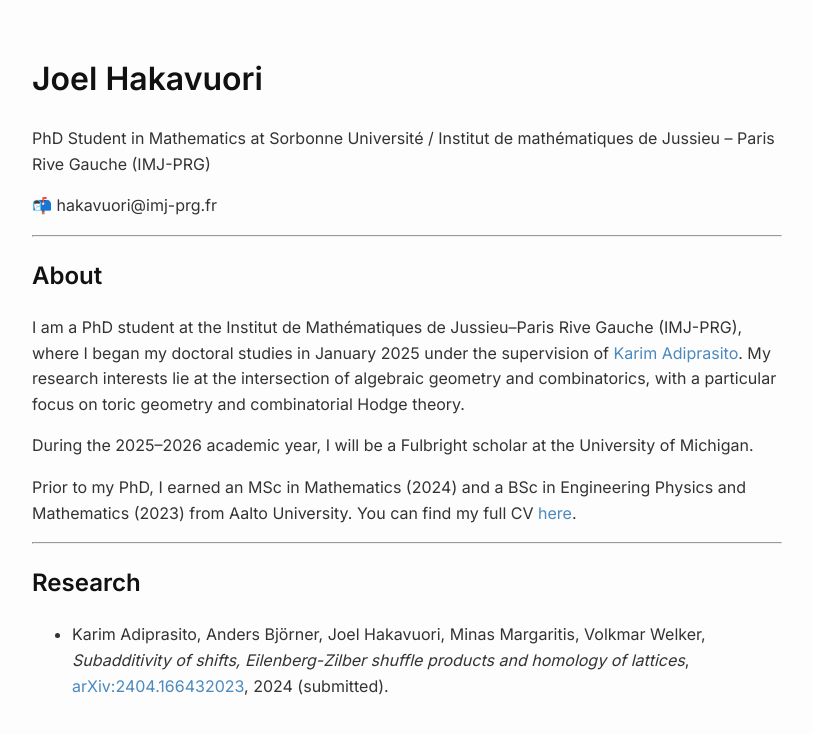
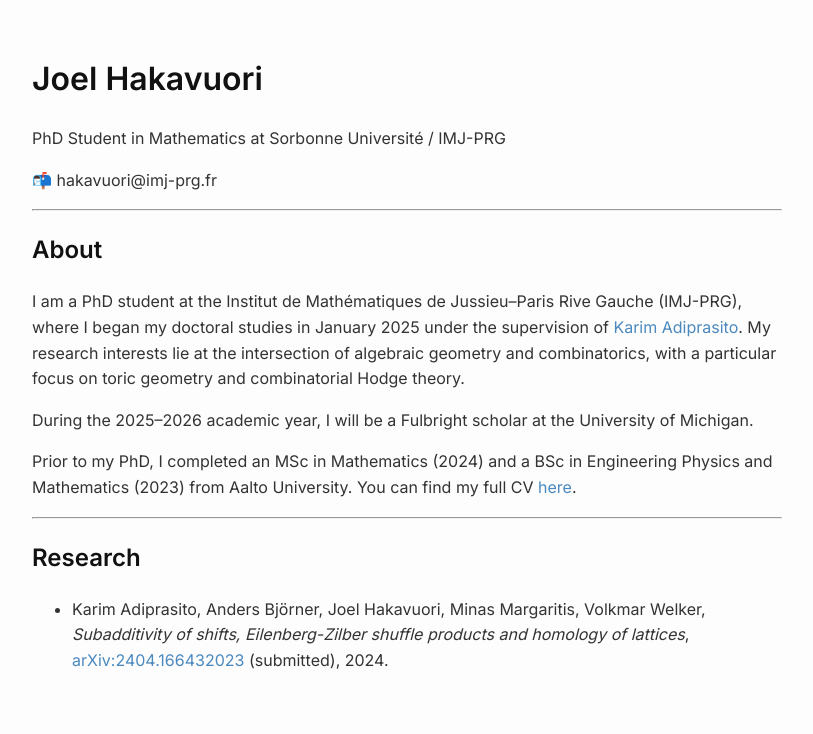
Before and after one commit to hakav/hakav.github.io, a Jekyll site: the page built from index.md, in a window 1280 px wide. Shown: the top 734 px of the page, without its empty margins (233-1046 px from the left). Built offline with Jekyll 4.4.1, drawn with Linux system fonts in a browser that asks for light colours.

Commit message:
Update index.md

```diff
--- a/index.md
+++ b/index.md
@@ -5,7 +5,7 @@ title: "Joel Hakavuori"
 
 # Joel Hakavuori
 
-PhD Student in Mathematics at Sorbonne Université / Institut de mathématiques de Jussieu – Paris Rive Gauche (IMJ-PRG)
+PhD Student in Mathematics at Sorbonne Université / IMJ-PRG
 
 📬  hakavuori@imj-prg.fr
 
@@ -17,10 +17,10 @@ I am a PhD student at the Institut de Mathématiques de Jussieu–Paris Rive Gau
 
 During the 2025–2026 academic year, I will be a Fulbright scholar at the University of Michigan.
 
-Prior to my PhD, I earned an MSc in Mathematics (2024) and a BSc in Engineering Physics and Mathematics (2023) from Aalto University. You can find my full CV [here](cv625.pdf).
+Prior to my PhD, I completed an MSc in Mathematics (2024) and a BSc in Engineering Physics and Mathematics (2023) from Aalto University. You can find my full CV [here](cv625.pdf).
 
 ---
 
 ## Research
 
-- Karim Adiprasito, Anders Björner, Joel Hakavuori, Minas Margaritis, Volkmar Welker, *Subadditivity of shifts, Eilenberg-Zilber shuffle products and homology of lattices*, [arXiv:2404.166432023](https://arxiv.org/abs/2404.16643), 2024 (submitted).
+- Karim Adiprasito, Anders Björner, Joel Hakavuori, Minas Margaritis, Volkmar Welker, *Subadditivity of shifts, Eilenberg-Zilber shuffle products and homology of lattices*, [arXiv:2404.166432023](https://arxiv.org/abs/2404.16643) (submitted), 2024.
```
